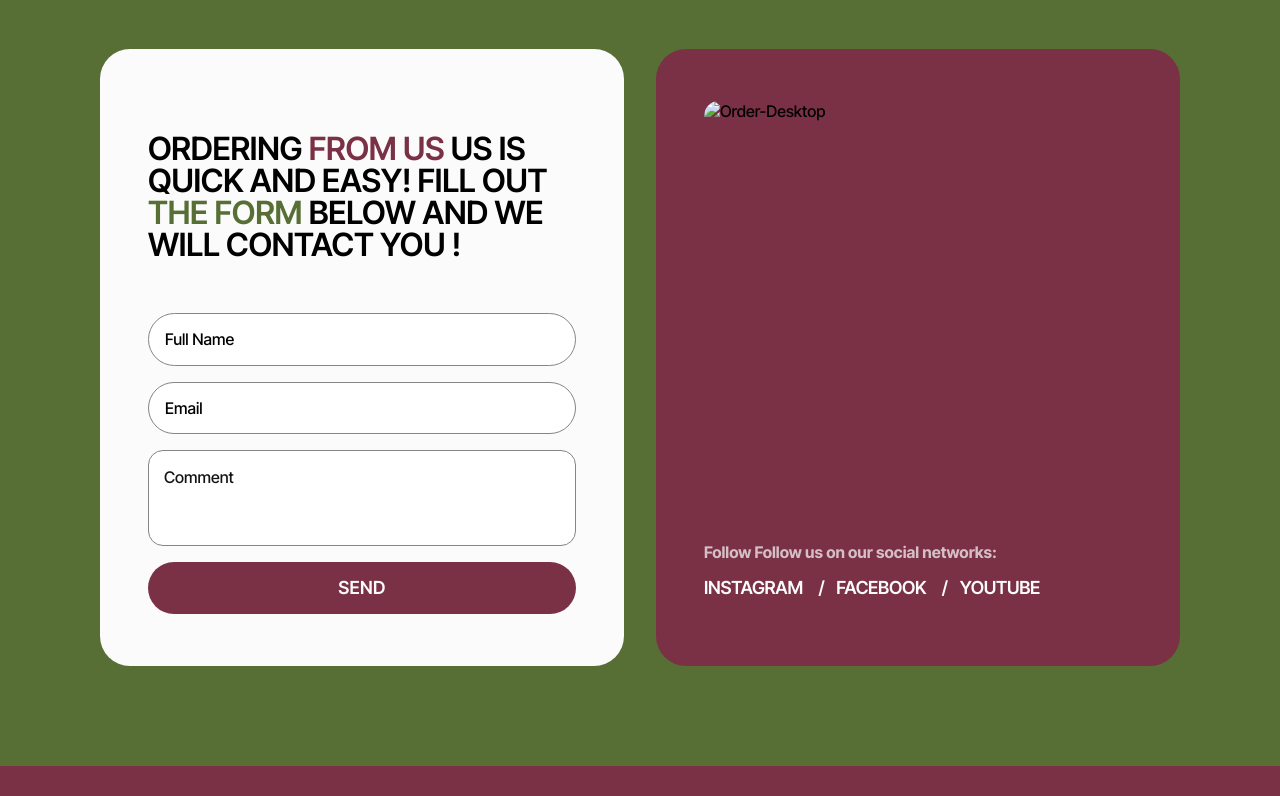
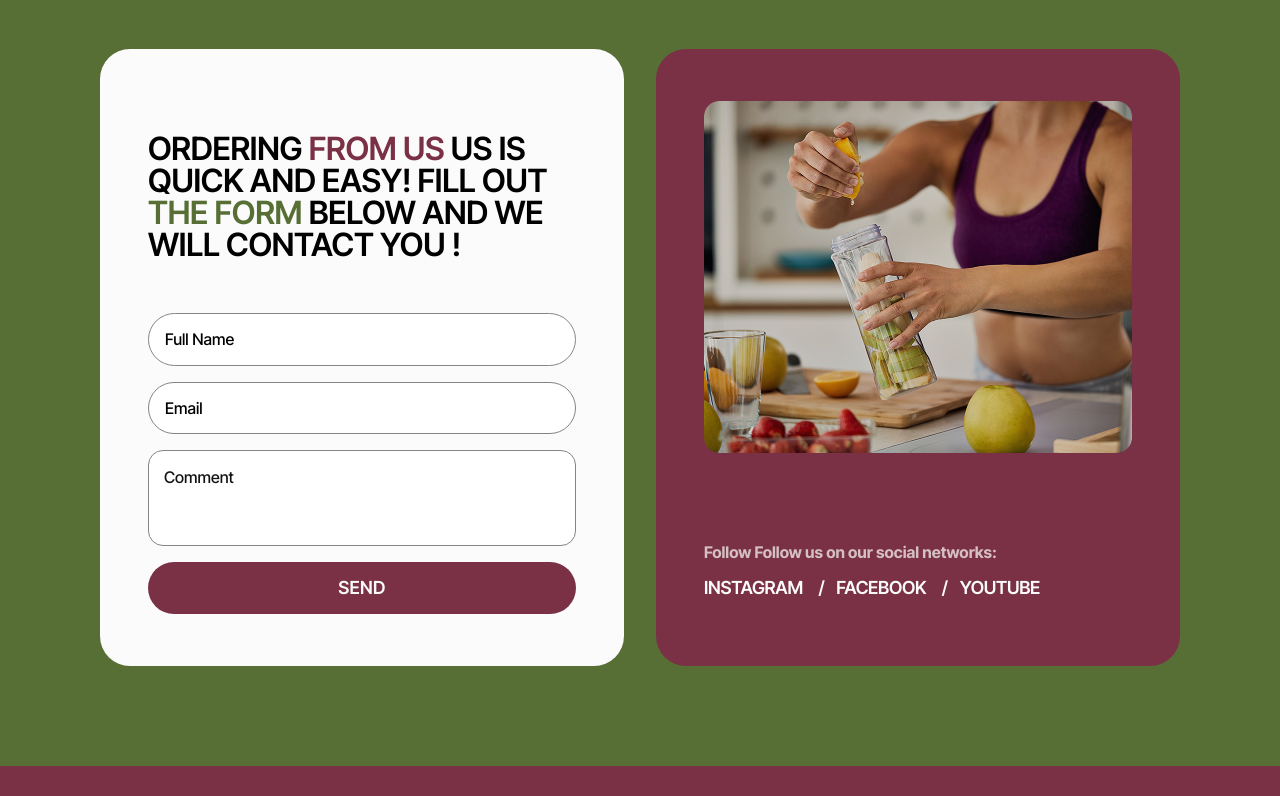
Before and after one commit to Green-Harvest-Team-A/green-harvest, a plain HTML site: page index.html in a window 1280 px wide. Shown: the part 4299-5095 px from the top of the page. Drawn offline with nearby package versions, Linux system fonts and the light colour scheme; a web font is replaced by a local one.

Commit message:
Deploying to gh-pages from @ Green-Harvest-Team-A/green-harvest@5044d135893436c2ca3f51b20b12b11d24fe7973 🚀

```diff
--- a/index.html
+++ b/index.html
@@ -368,12 +368,7 @@
         </form>
       </div>
       <div class="social">
-        <img
-          class="order-img"
-          src="/green-harvest/img/order-desktop.png"
-          srcset="/img/order-desktop2x.jpeg, /img/order-tablet2x, /img/order-mobile2x"
-          alt="Order-Desktop"
-        />
+        <img src="/green-harvest/img/order-desktop.png" alt="Order Desktop" />
         <div>
           <p class="social-content">Follow Follow us on our social networks:</p>
           <ul class="social-list">
```
